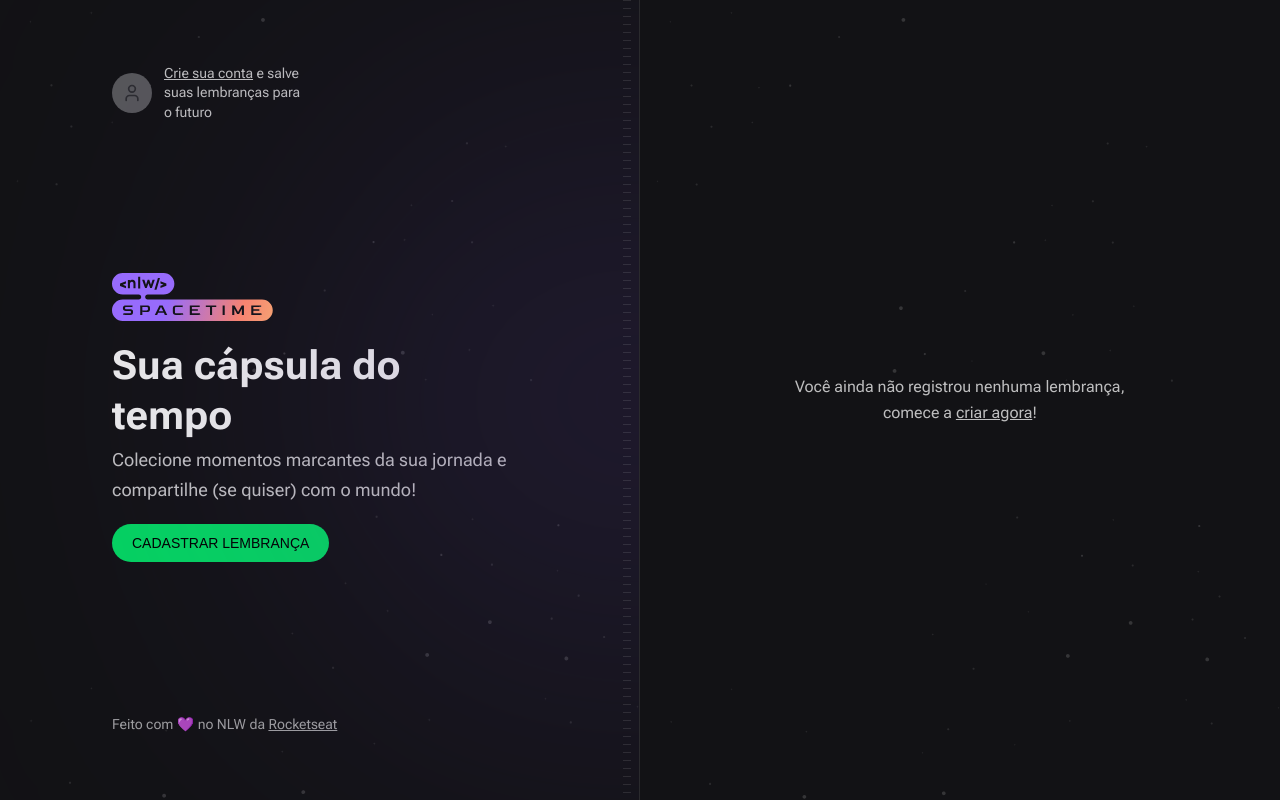
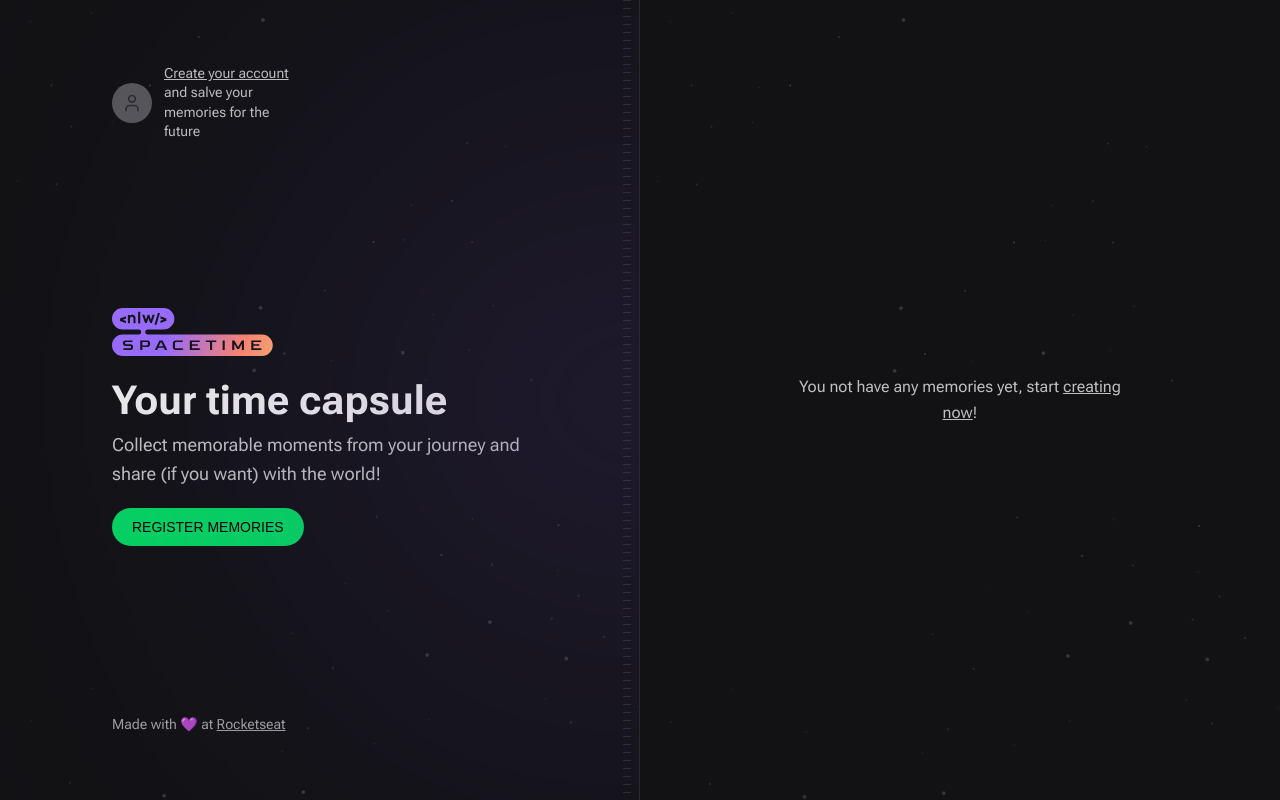
Before and after one commit to LucasAnselmoSilva12345/time-capsule-nlw-spacetime, a Next.js app: page / in a window 1280 px wide. Built offline with nearby package versions, Linux system fonts and the light colour scheme; a web font is replaced by a local one.

Commit message:
Feat: Translate text from portugues to english language
Signed-off-by: LucasAnselmoSilva12345 <lucasanselmodasilva02@gmail.com>

```diff
--- a/src/app/page.tsx
+++ b/src/app/page.tsx
@@ -8,9 +8,9 @@ export default function Home() {
       <section className="flex flex-col bg-[url(../assets/bg-stars.svg)] bg-cover p-16">
         <div className="flex flex-1 items-center justify-center">
           <p className="w-[360px] text-center leading-relaxed">
-            Você ainda não registrou nenhuma lembrança, comece a{" "}
+            You not have any memories yet, start{" "}
             <a href="#" className="underline hover:text-gray-50">
-              criar agora
+              creating now
             </a>
             !
           </p>
--- a/src/components/Copyright.tsx
+++ b/src/components/Copyright.tsx
@@ -1,7 +1,7 @@
 export default function Copyright() {
   return (
     <div className="text-sm leading-relaxed text-gray-200">
-      Feito com 💜 no NLW da{" "}
+      Made with 💜 at{" "}
       <a
         target="_blank"
         rel="noreferrer"
--- a/src/components/HeroSection.tsx
+++ b/src/components/HeroSection.tsx
@@ -8,19 +8,19 @@ export default function HeroSection() {
 
       <div className="max-w-[420px] space-y-1">
         <h1 className="text-5xl font-bold leading-tight text-gray-50">
-          Sua cápsula do tempo
+          Your time capsule
         </h1>
         <p className="text-lg leading-relaxed">
-          Colecione momentos marcantes da sua jornada e compartilhe (se quiser)
-          com o mundo!
+          Collect memorable moments from your journey and share (if you want)
+          with the world!
         </p>
       </div>
 
       <a
-        href=""
+        href="#"
         className="inline-block rounded-full bg-green-500 px-5 py-3 font-second text-sm uppercase leading-none text-black hover:bg-green-600"
       >
-        CADASTRAR LEMBRANÇA
+        REGISTER MEMORIES
       </a>
     </div>
   );
--- a/src/components/SignIn.tsx
+++ b/src/components/SignIn.tsx
@@ -11,8 +11,8 @@ export default function SignIn() {
       </div>
 
       <p className="max-w-[140px] text-sm leading-snug">
-        <span className="underline">Crie sua conta</span> e salve suas
-        lembranças para o futuro
+        <span className="underline">Create your account</span> and salve your
+        memories for the future
       </p>
     </a>
   );
```
